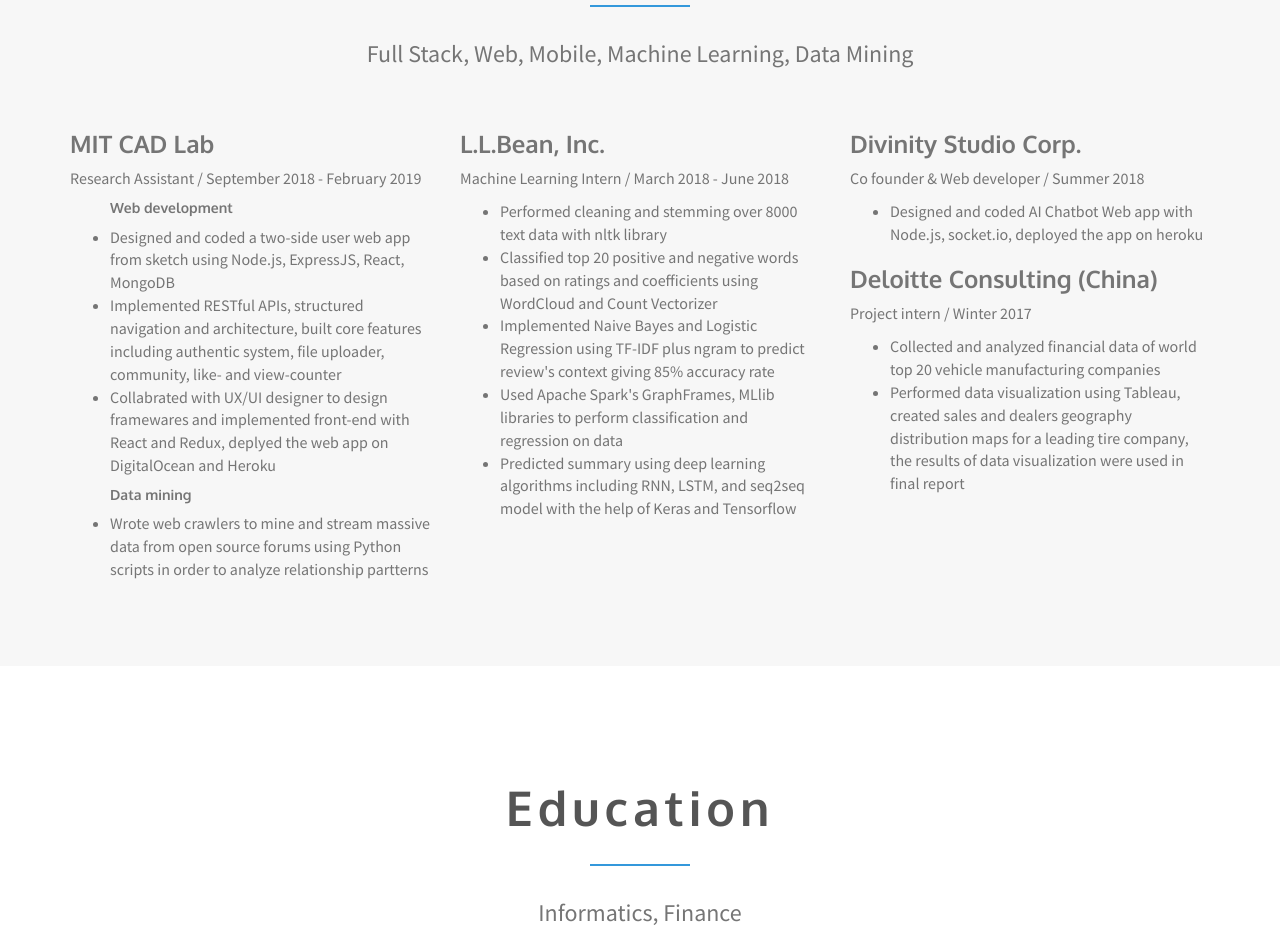
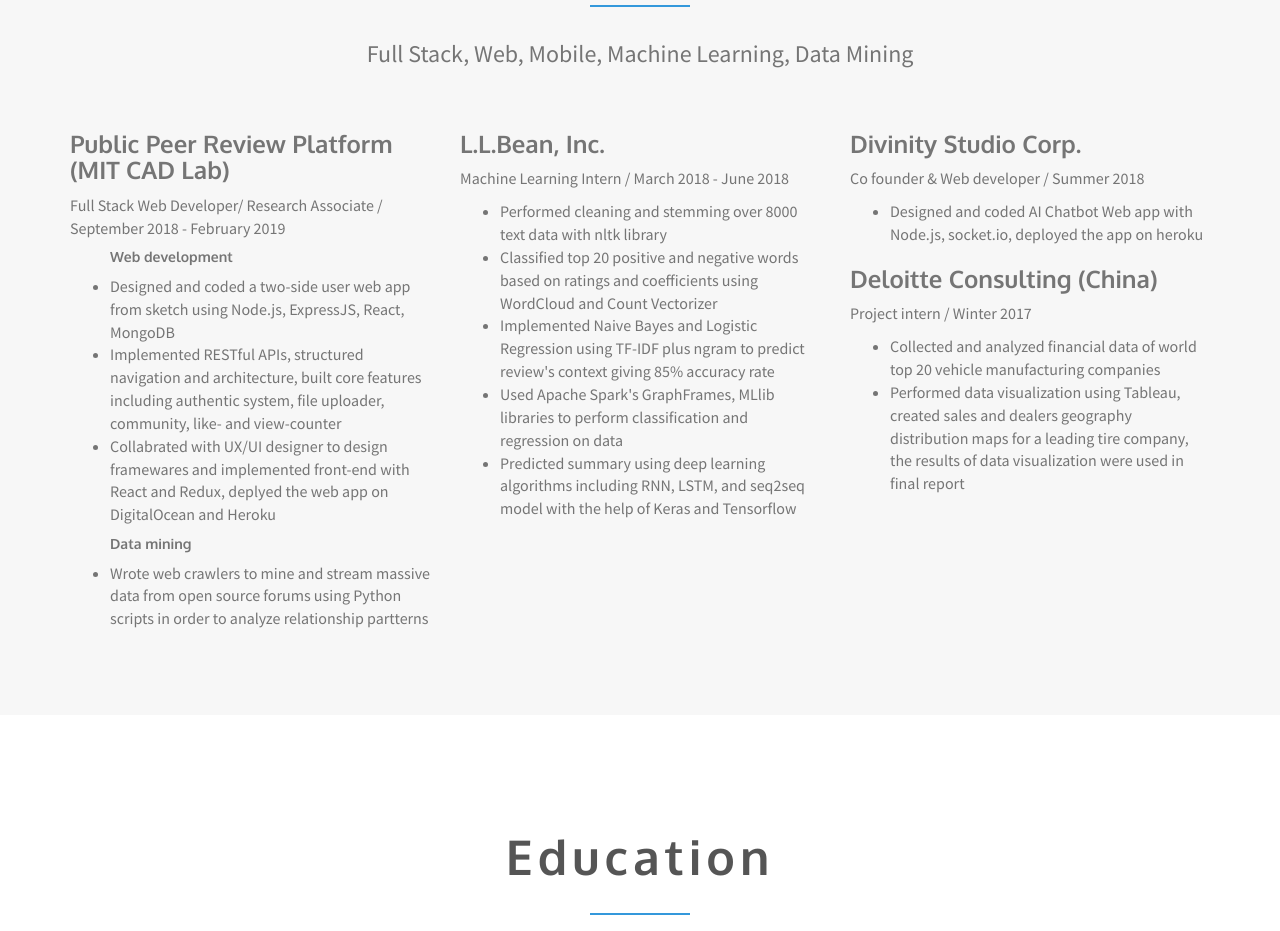
Before and after one commit to MERCURYCOA/MERCURYCOA.github.io, a plain HTML site: page index.html in a window 1280 px wide. Shown: the part 3040-3971 px from the top of the page. Drawn offline with Linux system fonts and the light colour scheme.

Commit message:
Update index.html

```diff
--- a/index.html
+++ b/index.html
@@ -280,8 +280,8 @@
                 <div class="row">
                     <div class="col-md-4">
                         <article class="experience">
-                            <header> <h3>MIT CAD Lab</h3></p>
-                                <p>Research Assistant / September 2018 - February 2019</p>
+                            <header> <h3>Public Peer Review Platform (MIT CAD Lab)</h3></p>
+                                <p>Full Stack Web Developer/ Research Associate / September 2018 - February 2019</p>
                             </header>
                             <ul>
                                 <h5>Web development</h5>
```
